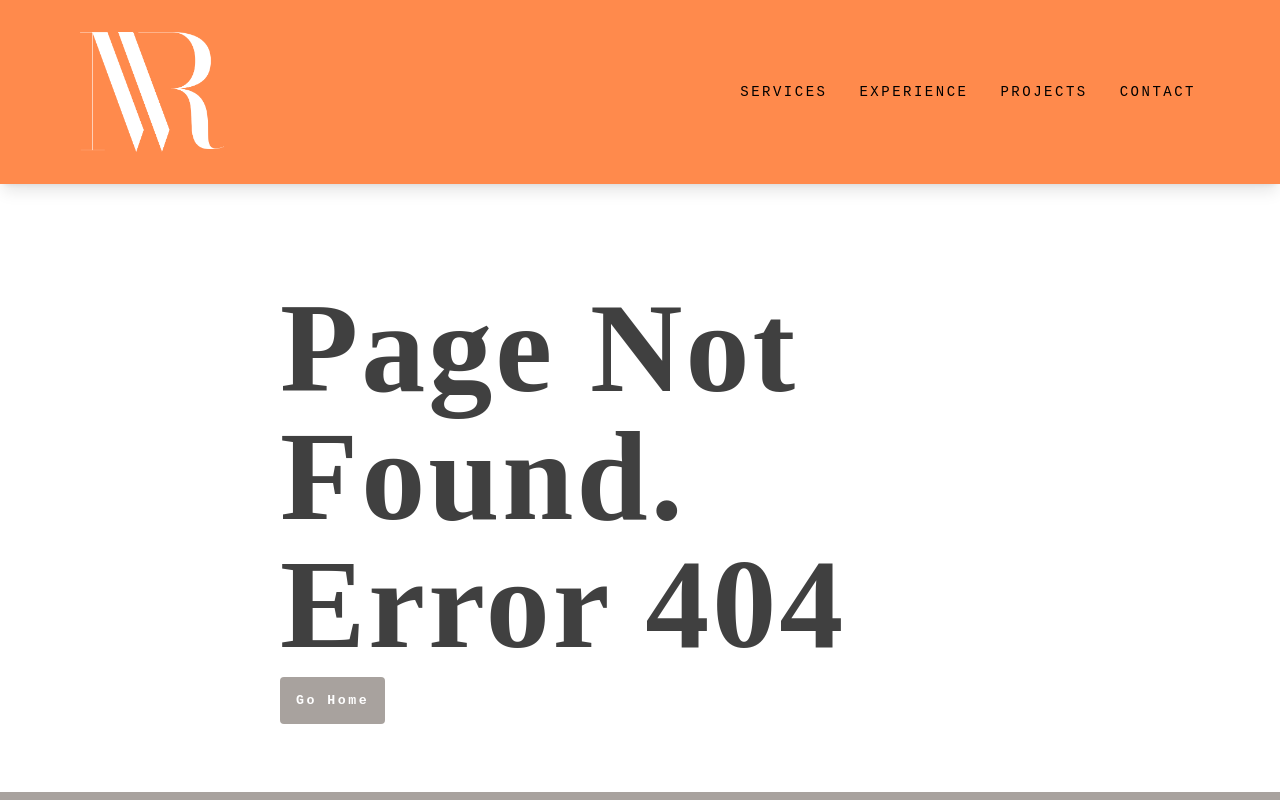
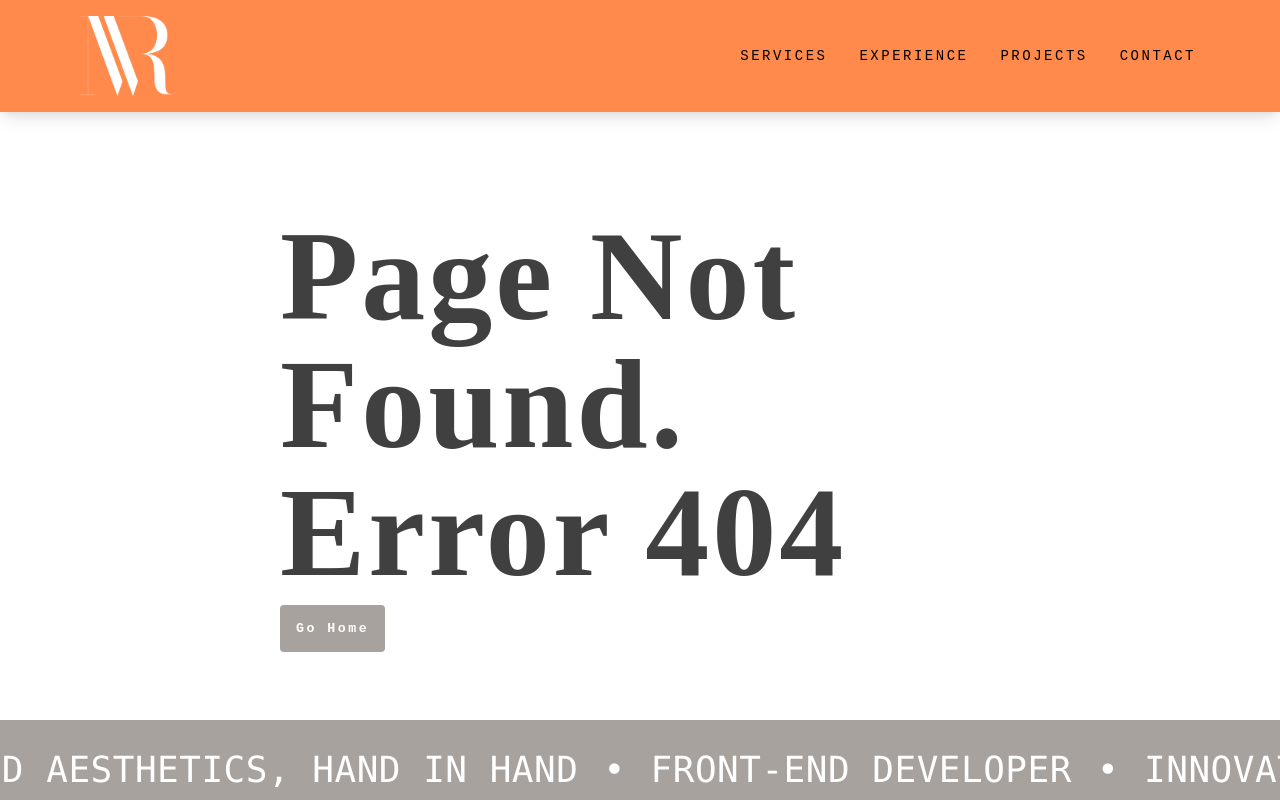
Before and after one commit to miuel/porfolio, a React (Create React App) app in the folder my-portfolio/: page / in a window 1280 px wide. Shown: the top 800 px of the page. Built offline with nearby package versions, Linux system fonts and the light colour scheme.

Commit message:
improved logo + resize header and hidde it on scroll + deleted useViewport hook

```diff
--- a/my-portfolio/src/api/data-mock.json
+++ b/my-portfolio/src/api/data-mock.json
@@ -325,6 +325,7 @@
   "mapText": "Halmstad, Sweden",
   "images": {
     "logo": "/assets/images/logo.png",
+    "logoOfficial": "/assets/images/logo-official.png",
     "logoMR": "/assets/images/logoMR.png",
     "imgMonkey": "/assets/images/collage.png",
     "cv": "/assets/images/cv_en.pdf",
--- a/my-portfolio/src/components/Navigation.js
+++ b/my-portfolio/src/components/Navigation.js
@@ -4,45 +4,36 @@ import { useLocation } from "react-router-dom";
 import data from "../api/data-mock.json";
 import Button from "./Button";
 import useImagePath from "../hooks/useImagePath";
-//import useViewport from "../hooks/useViewport";
-
-{/*
-<nav className="p-4 bg-orange-400 sticky top-0 z-10 md:mb-20 shadow-lg">
-      <div className="overflow-auto max-w-6xl m-auto flex justify-center items-center">
-        <Link to="/porfolio">
-          <img src={imageSrc} alt="logo" className="w-36 md:w-36" />
-        </Link>
-        <div className="w-full flex gap-8 flex-wrap  justify-end items-center md:justify-end pr-0 md:pr-8">
-          {data.navigation.map((option, index) => (
-            <Button
-              key={index.toString()}
-              aria-label={option.name}
-              className={"text-sm"}
-              text={option.name} link={option.url} isLink={true}
-              isSelected={option.url === selectedOption}
-              onClick={() => setSelectedOption(option.url)}
-            />
-          ))}
-        </div>
-      </div>
-    </nav> */}
 
 
 const Navigation = () => {
   const location = useLocation();
   const [selectedOption, setSelectedOption] = useState(null);
   const [showMenu, setShowMenu] = useState(false);
-  //const [isMobile, setIsMobile] = useState(window.innerWidth);
+  const [isScrolling, setIsScrolling] = useState(false);
+  const imageSrc = useImagePath(data.images.logoOfficial);
 
+  /**
+   * logic to responsive
+   */
   const width = window.innerWidth;
   const breakpoint = 768;
   const isMobile = width < breakpoint;
 
-  const imageSrc = useImagePath(data.images.logoMR);
-
   useEffect(() => {
     setSelectedOption(location.pathname);
   }, [location]);
+
+  useEffect(() => {
+    const handleScroll = () => {
+      setIsScrolling(window.scrollY >= 80);
+    };
+
+    window.addEventListener('scroll', handleScroll);
+    return () => {
+      window.removeEventListener('scroll', handleScroll);
+    };
+  }, []);
 
   const handlePageSelected = (pageSelected) => {
     setShowMenu(false);
@@ -51,10 +42,12 @@ const Navigation = () => {
 
   return (
 
-    <nav className="p-4 bg-orange-400 sticky top-0 z-10 md:mb-20 shadow-lg">
+    <nav
+      className={`bg-orange-400 sticky top-0 z-10 md:mb-20 shadow-lg ${!isScrolling ? 'opacity-100 transition-all duration-300' : ' opacity-0 transition-all duration-300' }`}
+    >
       <div className="max-w-6xl flex flex-wrap items-center justify-between mx-auto p-4">
         <a href="/porfolio" >
-          <img src={imageSrc} alt="Miguel Rivas Logo" className="w-36 md:w-36" />
+          <img src={imageSrc} alt="Miguel Rivas Logo" className="w-36 md:w-24" />
         </a>
 
 
@@ -89,7 +82,6 @@ const Navigation = () => {
           </ul>
         </div>
       </div>
-
     </nav>
 
 
--- a/my-portfolio/src/hooks/useImagePath.js
+++ b/my-portfolio/src/hooks/useImagePath.js
@@ -1,4 +1,8 @@
 import { useEffect, useState } from 'react';
+
+/**
+ * Hook to detect if i'm in dev env or prod
+ * */
 
 function useImagePath(imagePath) {
   const [resolvedPath, setResolvedPath] = useState('');
--- a/my-portfolio/src/hooks/useViewport.js
+++ /dev/null
@@ -1,18 +0,0 @@
-import React, { useEffect, useState } from "react";
-const useViewport = () => {
-    const [width, setWidth] = useState(window.innerWidth);
-    // Add a second state variable "height" and default it to the current window height
-    const [height, setHeight] = useState(window.innerHeight);
-
-    useEffect(() => {
-        const handleWindowResize = () => {
-            setWidth(window.innerWidth);
-            // Set the height in state as well as the width
-            setHeight(window.innerHeight);
-        }
-
-        window.addEventListener("resize", handleWindowResize);
-        return () => window.removeEventListener("resize", handleWindowResize);
-    }, [])}
-
-export default useViewport;
--- a/my-portfolio/src/pages/Services.js
+++ b/my-portfolio/src/pages/Services.js
@@ -14,7 +14,7 @@ const ServicesPage = () => {
           <h2 className="text-4xl md:text-6xl" aria-label="Service slogan">{data.processOfCreation.service}</h2>
         </div>
         <div className="w-full md:w-1/3">
-          <Icon icon="logoMR" alt="logo" size={8} className="text-orange-400 mix-blend-multiply w-[300px]" />
+         <Icon icon="logoOfficial" alt="logo" size={8} className="text-orange-400 mix-blend-multiply w-[300px]" />
         </div>
       </div>
       <article>
--- a/my-portfolio/src/theme/icons/index.js
+++ b/my-portfolio/src/theme/icons/index.js
@@ -1,6 +1,7 @@
 
 import { ReactComponent as logoMR } from "./logoMR.svg";
+import { ReactComponent as logoOfficial } from "./logoMR.svg";
 
 export default {
-    logoMR
+    logoMR, logoOfficial
 }
```
Also changed, not shown: my-portfolio/public/assets/images/logo-official.png (added), my-portfolio/src/theme/icons/logoOfficial.svg (added).
